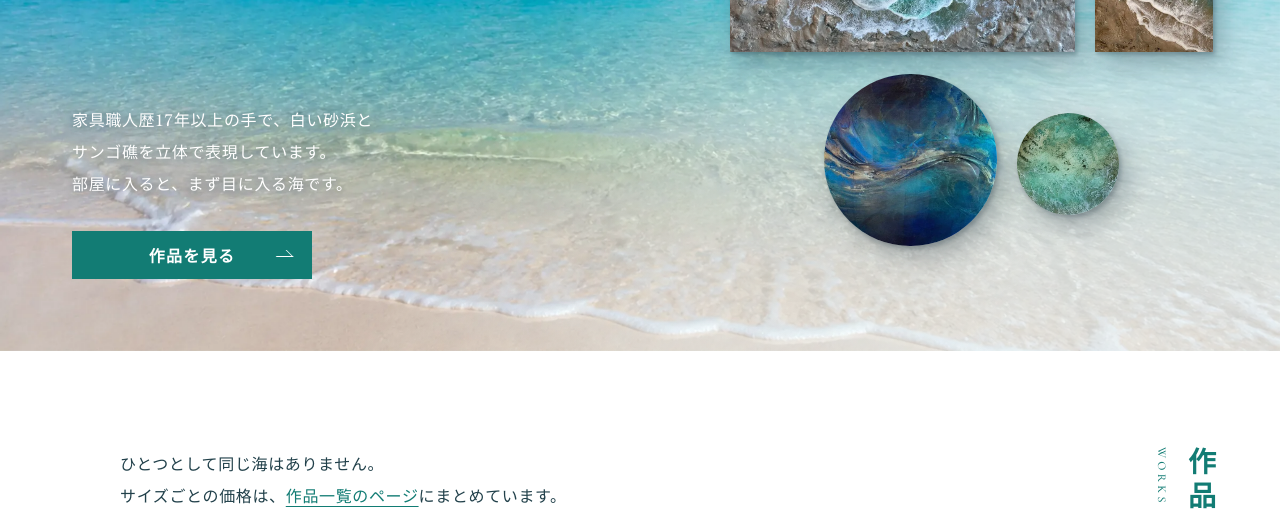
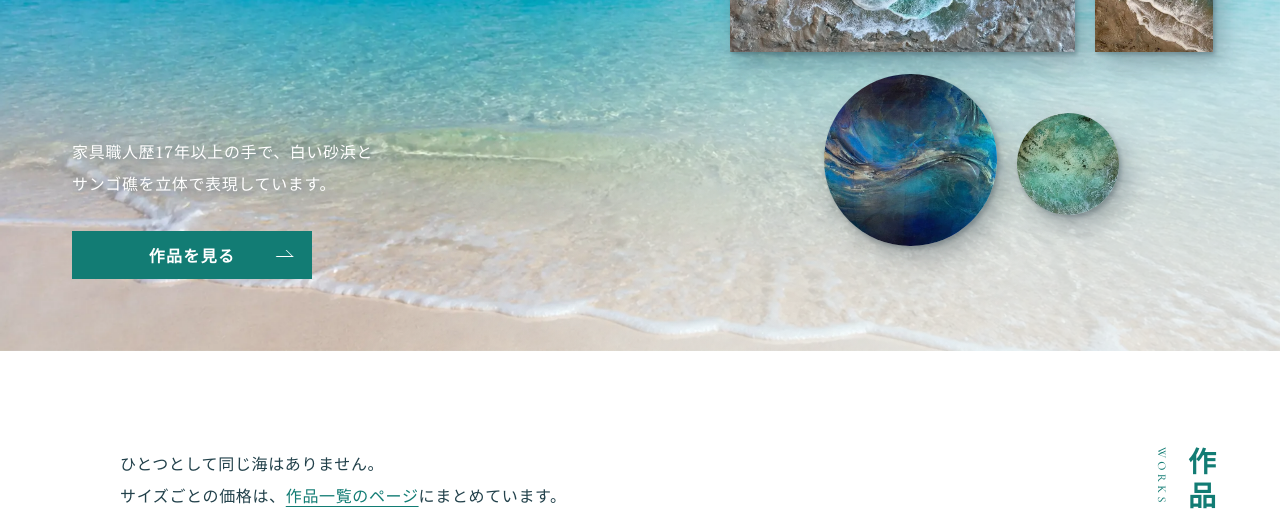
Before and after one commit to mai25milk-web/mura-living-a, a plain HTML site: page rules/index.html in a window 1280 px wide. Shown: the part 280-800 px from the top of the page. Drawn offline with nearby package versions, Linux system fonts and the light colour scheme.

Commit message:
トップのヒーローから「部屋に入ると、まず目に入る海です。」を削除
Co-Authored-By: Claude Opus 5.5 <noreply@anthropic.com>

```diff
--- a/rules/index.html
+++ b/rules/index.html
@@ -42,7 +42,7 @@
     <p class="hero__note">沖縄の海を、部屋の中に。</p>
   </div>
   <div class="hero__t2">
-    <p class="hero__lead">家具職人歴17年以上の手で、白い砂浜と<br>サンゴ礁を立体で表現しています。<br><span class="pcs">部屋に入ると、まず目に入る海です。</span></p>
+    <p class="hero__lead">家具職人歴17年以上の手で、白い砂浜と<br>サンゴ礁を立体で表現しています。</p>
     <a class="btn btn--hero" href="#works">作品を見る</a>
   </div>
 </section>
```
